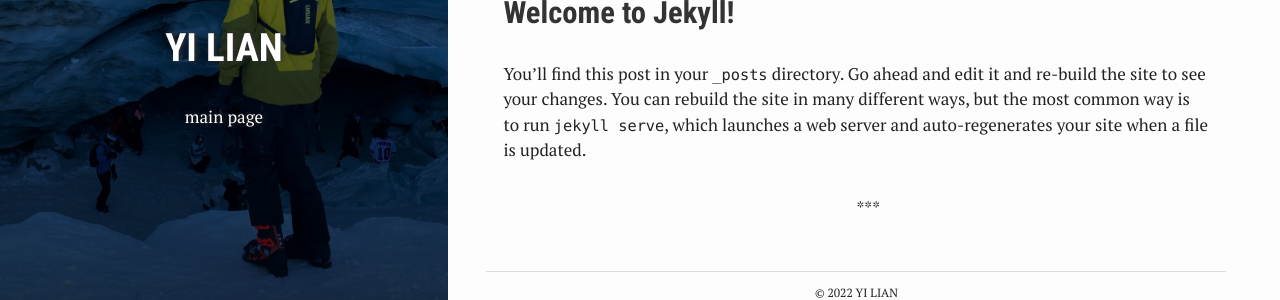
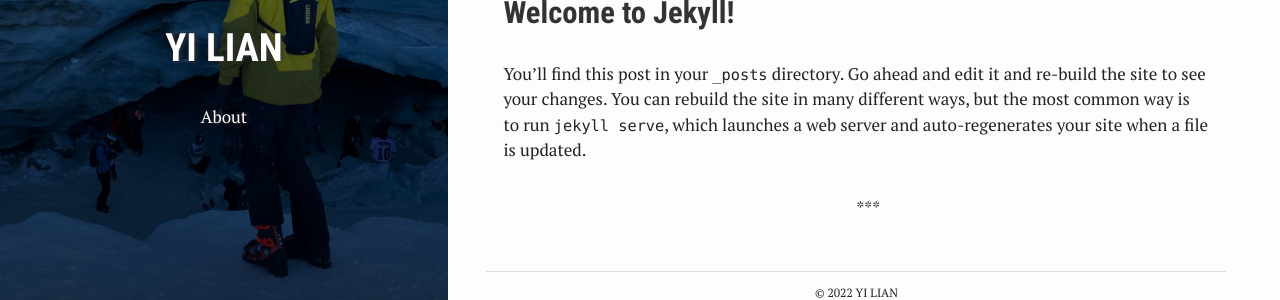
Before and after one commit to ly129/ly129.github.io, a Jekyll site: the page built from index.html, in a window 1280 px wide. Shown: the part 574-874 px from the top of the page. Built offline with Jekyll 4.4.1, drawn with Linux system fonts in a browser that asks for light colours.

```diff
--- a/assets/js/scripts.js
+++ b/assets/js/scripts.js
@@ -98,7 +98,7 @@
   function slide() {
     switcher.style.cursor = "pointer";
     aside.classList.add('transition-divs');
-    aside.classList.toggle('aside-right');
+    aside.classList.toggle('aside-left');
     [].forEach.call(mainContainer, function(c) {
       c.classList.add('transition-divs');
       c.classList.toggle('centering');
--- a/index.html
+++ b/index.html
@@ -3,7 +3,7 @@ bg: "icecave.jpeg"
 layout: default
 crawlertitle: "Yi Lian's Personal Website"
 title: "Yi Lian"
-summary: "main page"
+summary: "About"
 ---
 
 {% for post in site.posts limit: 5 %}
```
